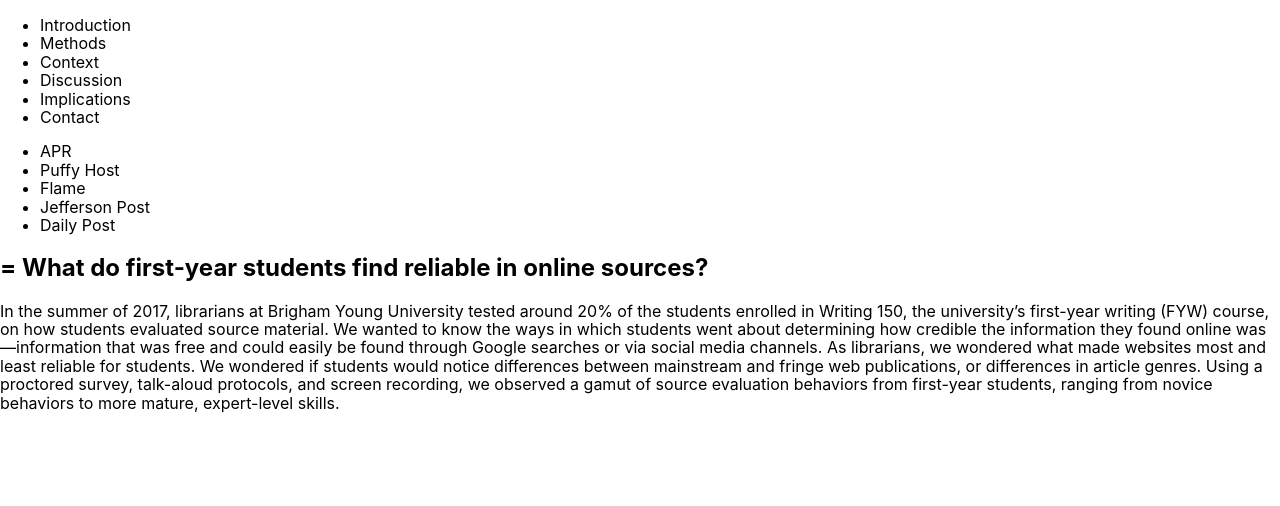
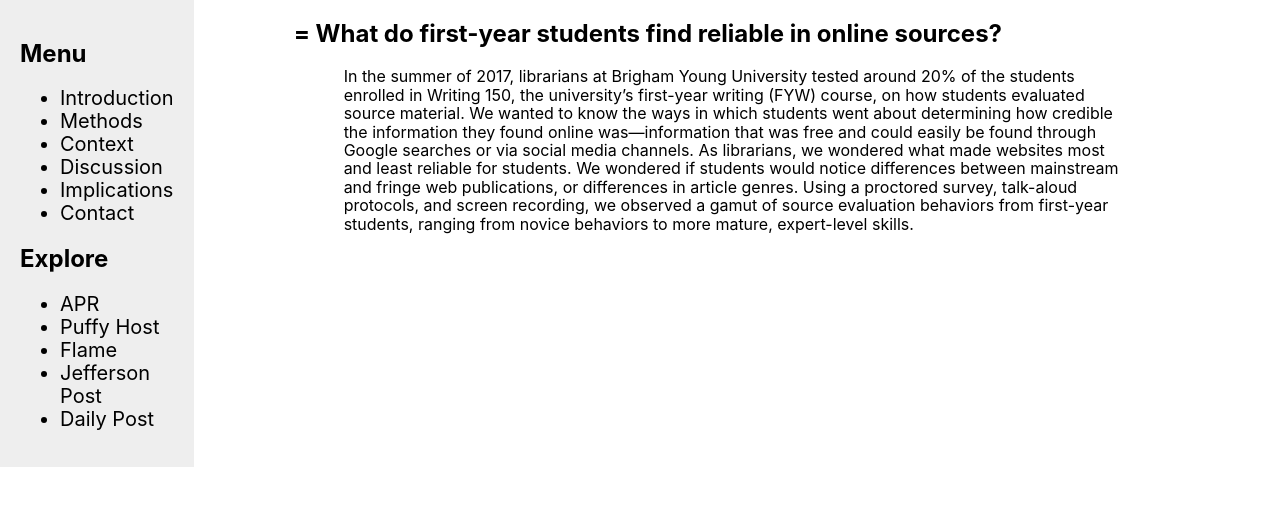
Before and after one commit to michaelmendoza/kairos2020-silva-green-mendoza, a React (Create React App) app: page / in a window 1280 px wide. Shown: the top 506 px of the page. Built offline with nearby package versions, Linux system fonts and the light colour scheme.

Commit message:
Added basic css styles

```diff
--- a/src/App.js
+++ b/src/App.js
@@ -4,13 +4,14 @@ import './App.scss';
 
 function App() {
   return (
-    <div className="App">
+    <div className="app flex-container">
 
-      <nav className="nav">
+      <nav className="nav-view">
         <section className="menu-nav">
+          <h2> Menu </h2>
           <ul>
-            <li> Introduction </li>
-            <li> Methods </li>
+            <li className='item-intro' > Introduction </li>
+            <li className='item-method'> Methods </li>
             <li> Context </li>
             <li> Discussion </li>
             <li> Implications </li>
@@ -18,6 +19,7 @@ function App() {
           </ul>
         </section>
         <section className="explore-nav">
+          <h2> Explore </h2>
           <ul>
             <li> APR </li>
             <li> Puffy Host </li>
@@ -27,7 +29,7 @@ function App() {
           </ul>
         </section>
       </nav>
-      <section className="mainview"> </section>
+      <section className="main-view">
         <header>
           <h2> <span> = </span> What do first-year students find reliable in online sources?</h2>
         </header>
@@ -35,6 +37,7 @@ function App() {
           <title>Introduction</title>
           <text> In the summer of 2017, librarians at Brigham Young University tested around 20% of the students enrolled in Writing 150, the university’s first-year writing (FYW) course, on how students evaluated source material. We wanted to know the ways in which students went about determining how credible the information they found online was—information that was free and could easily be found through Google searches or via social media channels. As librarians, we wondered what made websites most and least reliable for students. We wondered if students would notice differences between mainstream and fringe web publications, or differences in article genres. Using a proctored survey, talk-aloud protocols, and screen recording, we observed a gamut of source evaluation behaviors from first-year students, ranging from novice behaviors to more mature, expert-level skills.</text>
         </section>
+      </section>
     </div>
   );
 }
--- a/src/App.scss
+++ b/src/App.scss
@@ -1,7 +1,41 @@
-.App {
+
+$navcolor:  #eeeeee;
+
+// Style for general app
+.app {
 
 }
 
-.App-header {
+// Styles for flex layout
+.flex-container {
+    display: flex;
+    flex-direction: row;
+}
+
+.flex-item {
 
 }
+
+// Styles for nav list items
+.nav-view {
+    background-color: $navcolor;
+    padding: 20px;
+
+    h2 {
+        font-size: 24px;
+    }
+
+    ul {
+        li {
+            font-size: 20px;
+        }
+    }
+}
+
+.main-view {
+    padding: 0px 100px;
+
+    section {
+        padding: 0px 50px;
+    }
+}
```
